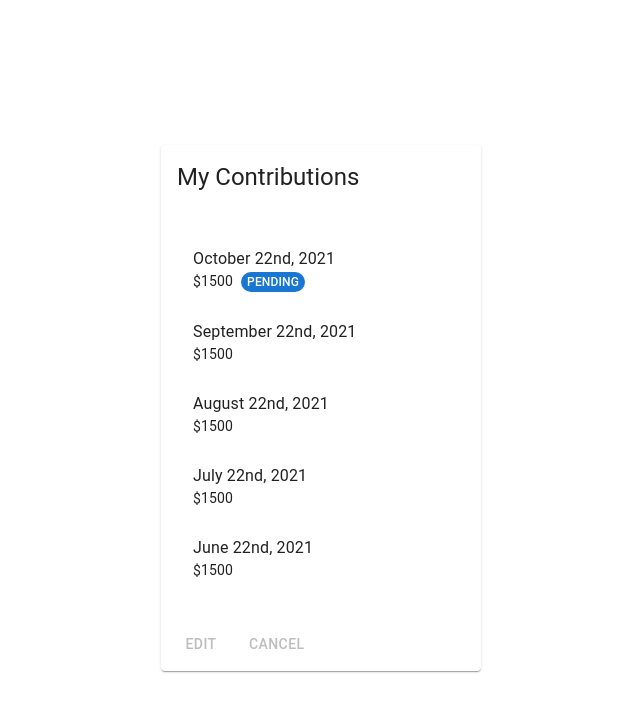
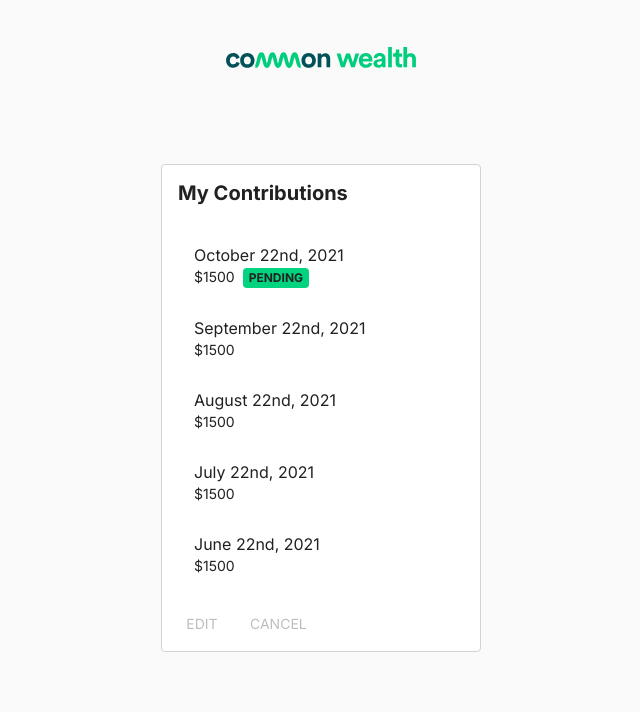
Before and after one commit to sean-m-mccullough/animated-couscous, a React (Vite) app: page / in a window 1280 px wide. Shown: the top 712 px of the page, without its empty margins (319-959 px from the left). Built offline with nearby package versions, Linux system fonts and the light colour scheme.

Commit message:
feat: CT-262 add branding

```diff
--- a/index.html
+++ b/index.html
@@ -3,6 +3,7 @@
   <head>
     <meta charset="UTF-8" />
     <meta name="viewport" content="width=device-width, initial-scale=1.0" />
+    <link rel="icon" href="/src/assets/favicon.png" />
     <title>Common Wealth</title>
   </head>
   <body>
--- a/src/App.tsx
+++ b/src/App.tsx
@@ -17,7 +17,7 @@ const App: React.FC = () => {
 
   return (
     <>
-      <Card>
+      <Card elevation={0}>
         <CardHeader title="My Contributions" />
         <CardContent>
           <Contributions />
--- /dev/null
+++ b/src/components/Contribution/Contribution.module.scss
@@ -0,0 +1,5 @@
+div.root {
+  &:hover, &.selected, &:global(.Mui-selected):hover {
+    background-color: #f1f6f6;
+  }
+}
--- a/src/components/Contribution/Contribution.tsx
+++ b/src/components/Contribution/Contribution.tsx
@@ -10,6 +10,7 @@ import { getSelected } from '../../selectors/contributions';
 import { WithContribution } from '../../types/contribution';
 import { select } from './Contribution.actions';
 import Status from './Status/Status';
+import classes from './Contribution.module.scss'
 
 type Props = WithContribution;
 
@@ -20,6 +21,7 @@ const Contribution: React.FC<Props> = ({ contribution }) => {
 
   return (
     <ListItemButton
+    classes={classes}
       onClick={() => dispatch(select(contribution))}
       selected={!!selected && selected.uuid === uuid}
     >
@@ -29,7 +31,7 @@ const Contribution: React.FC<Props> = ({ contribution }) => {
         }
         secondary={
           <Typography variant="body2">
-            ${total}
+            <span>${total}</span>
             <Status status={status} />
           </Typography>
         }
--- a/src/components/Contribution/Status/Status.module.scss
+++ b/src/components/Contribution/Status/Status.module.scss
@@ -1,8 +1,3 @@
 .root {
   margin-left: 8px;
 }
-
-span.badge {
-  position: static;
-  transform: none;
-}
--- a/src/components/Contribution/Status/Status.tsx
+++ b/src/components/Contribution/Status/Status.tsx
@@ -1,4 +1,4 @@
-import Badge from '@mui/material/Badge';
+import Badge, { BadgeOwnProps } from '@mui/material/Badge';
 import React from 'react';
 
 import { Contribution, Status as StatusType } from '../../../types/contribution';
@@ -6,8 +6,14 @@ import classes from './Status.module.scss';
 
 type Props = Pick<Contribution, 'status'>;
 
+const color: Record<StatusType, BadgeOwnProps['color']> = {
+  [StatusType.Pending]: 'info',
+  [StatusType.Cancelled]: 'warning',
+  [StatusType.Processed]: 'success'
+}
+
 const Status: React.FC<Props> = ({ status }) =>
   status === StatusType.Pending ?
-    <Badge badgeContent={status} color="primary" classes={classes} /> : null
+    <Badge badgeContent={status} color={color[status]} classes={classes} /> : null
 
 export default Status;
--- a/src/index.scss
+++ b/src/index.scss
@@ -1,9 +1,12 @@
+@import 'https://fonts.googleapis.com/css?family=Inter:400,700&display=swap';
+
 * {
   box-sizing: border-box;
 }
 
 html, body, #root {
   height: 100%;
+  background-color: #fafafa;
 }
 
 #root {
@@ -11,6 +14,10 @@ html, body, #root {
   display: flex;
   justify-content: center;
   align-items: center;
+  background-image: url('/src/assets/logo.svg');
+  background-repeat: no-repeat;
+  background-size: 15%;
+  background-position: center 5%;
 
   > div {
     min-width: 320px;
--- a/src/index.tsx
+++ b/src/index.tsx
@@ -5,11 +5,15 @@ import { Provider } from 'react-redux';
 import App from './App';
 import store from './store';
 import './index.scss';
+import { ThemeProvider } from '@mui/material';
+import theme from './theme';
 
 createRoot(document.getElementById('root')!).render(
   <React.StrictMode>
     <Provider store={store}>
-      <App />
+      <ThemeProvider theme={theme}>
+        <App />
+      </ThemeProvider>
     </Provider>
   </React.StrictMode>
 );
--- /dev/null
+++ b/src/theme.ts
@@ -0,0 +1,65 @@
+import {
+  createTheme,
+} from '@mui/material/styles'
+
+const theme = createTheme({
+  components: {
+    MuiBadge: {
+      styleOverrides: {
+        badge: {
+          position: 'static',
+          transform: 'none',
+          borderRadius: '4px',
+          fontWeight: 700
+        },
+        colorInfo: {
+          color: '#212121',
+          backgroundColor: '#02d37f',
+        },
+        colorWarning: {
+          color: '#fff',
+          backgroundColor: '#e17a01',
+        },
+        colorSuccess: {
+          color: '#fff',
+          backgroundColor: '#321e41',
+        },
+      }
+    },
+    MuiCard: {
+      styleOverrides: {
+        root: {
+          border: '1px solid #d2d2d2'
+        }
+      }
+    },
+    MuiCardContent: {
+      styleOverrides: {
+        root: {
+          padding: '0 16px'
+        }
+      }
+    }
+  },
+  palette: {
+    primary: { main: '#014751' },
+    secondary: { main: '#e3eced' },
+  },
+  typography: {
+    fontFamily: 'Inter, sans-serif',
+    body1: {
+      color: '#212121'
+    },
+    body2: {
+      color: '#212121'
+    },
+    h5: {
+      fontWeight: 700,
+      fontSize: 20,
+      lineHeight: '24px',
+      color: '#212121'
+    }
+  }
+})
+
+export default theme
```
Also changed, not shown: src/assets/favicon.png (added), src/assets/logo.svg (added).
